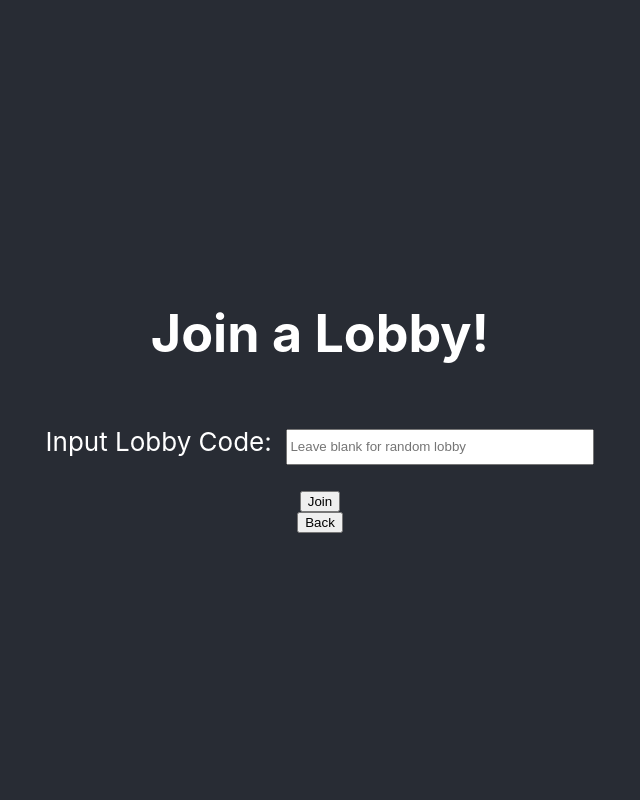
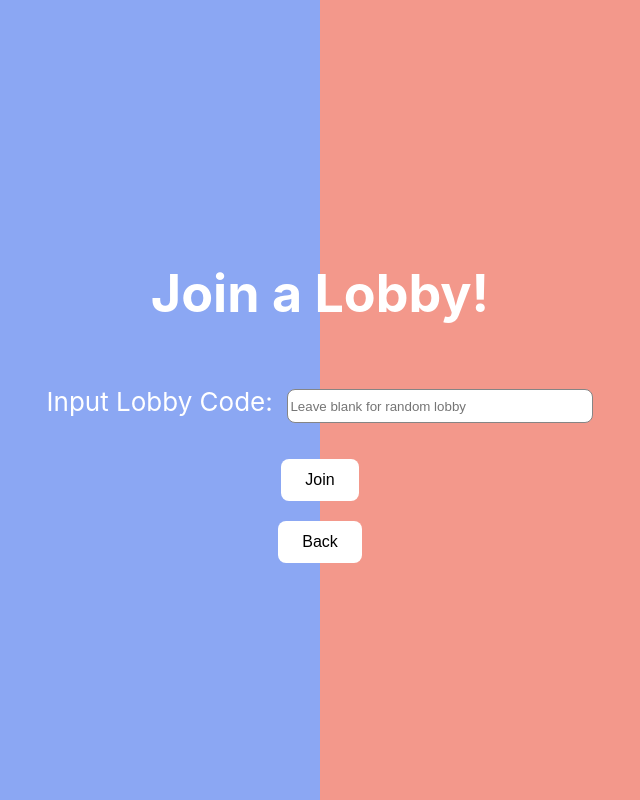
Before and after one commit to jungho-web/Group-Repository, a React (Create React App) app: page /join in a window 1280 px wide. Shown: the whole page, without its empty margins (320-960 px from the left). Built offline with nearby package versions, Linux system fonts and the light colour scheme; no server answers.

Commit message:
changed css of backgrounds, buttons, and input bar

```diff
--- a/src/pages/App.css
+++ b/src/pages/App.css
@@ -14,7 +14,7 @@
 }
 
 .App-header {
-  background-color: linear-gradient(90deg, #2289f0 50%, #FF4500 50%);
+  background: linear-gradient(90deg, #8BA7F3 50%, #F3988B 50%);
   min-height: 100vh;
   display: flex;
   flex-direction: column;
@@ -33,6 +33,16 @@
   height: 30px;
 }
 
+.btn {
+  padding: 12px 24px;
+  font-size: 16px;
+  border: none;
+  border-radius: 8px;
+  cursor: pointer;
+  margin: 10px;
+  transition: all 0.3s ease;
+  background-color: #FFFF;
+}
 
 @keyframes App-logo-spin {
   from {
--- a/src/pages/App.js
+++ b/src/pages/App.js
@@ -7,9 +7,9 @@ function App() {
       <header className="App-header">
         <h1> Rock Paper Scissors! </h1>
         <Link to = {"/join"}>
-          <button> Join </button>
+          <button className="btn btn-join"> Join </button>
         </Link>
-        <button> Settings </button>
+        <button className="btn btn-settings"> Settings </button>
       </header>
     </div>
   );
--- a/src/pages/Join.css
+++ b/src/pages/Join.css
@@ -14,7 +14,7 @@
 }
 
 .App-header {
-  background-color: #282c34;
+  background: linear-gradient(90deg, #8BA7F3 50%, #F3988B 50%);
   min-height: 100vh;
   display: flex;
   flex-direction: column;
--- a/src/pages/Join.js
+++ b/src/pages/Join.js
@@ -71,8 +71,8 @@ function Join() {
                         className="Lobby-input" />
                 </p>
 
-                <button onClick={joinLobby}>Join</button>
-                <button onClick={back}>Back</button>
+                <button onClick={joinLobby} className="btn btn-join">Join</button>
+                <button onClick={back} className="btn btn-back">Back</button>
             </header>
         </div>
     );
--- a/src/pages/Lobby.css
+++ b/src/pages/Lobby.css
@@ -14,7 +14,7 @@
 }
 
 .App-header {
-  background-color: #282c34;
+  background: linear-gradient(90deg, #8BA7F3 50%, #F3988B 50%);
   min-height: 100vh;
   display: flex;
   flex-direction: column;
@@ -24,6 +24,11 @@
   color: white;
 }
 
+
+.Lobby-input {
+  border-radius: 8px;
+  border: 1px solid #858585;
+}
 .App-link {
   color: #61dafb;
 }
--- a/src/pages/Lobby.js
+++ b/src/pages/Lobby.js
@@ -205,11 +205,11 @@ function Lobby() {
                     </label>
                 </div>
                 <div>
-                    <button onClick={start}>Start</button>
+                    <button onClick={start} className="btn btn-start">Start</button>
                     &nbsp;
-                    <button onClick={ready}>Ready!</button>
+                    <button onClick={ready} className="btn btn-ready">Ready!</button>
                     &nbsp;
-                    <button onClick={leave}>Leave</button>
+                    <button onClick={leave} className="btn btn-leave">Leave</button>
                 </div>
                 <h2> Code: {lobbyData.id}</h2>
             </header>
--- a/src/pages/Start.css
+++ b/src/pages/Start.css
@@ -14,7 +14,7 @@
 }
 
 .App-header {
-  background-color: #282c34;
+  background: linear-gradient(90deg, #8BA7F3 50%, #F3988B 50%);
   min-height: 100vh;
   display: flex;
   flex-direction: column;
```
